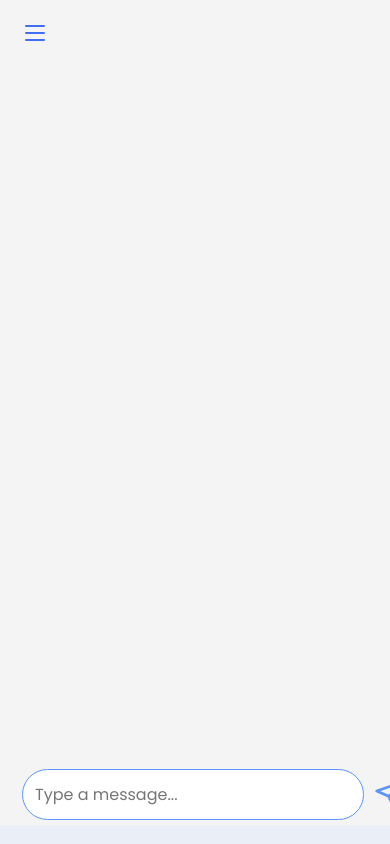
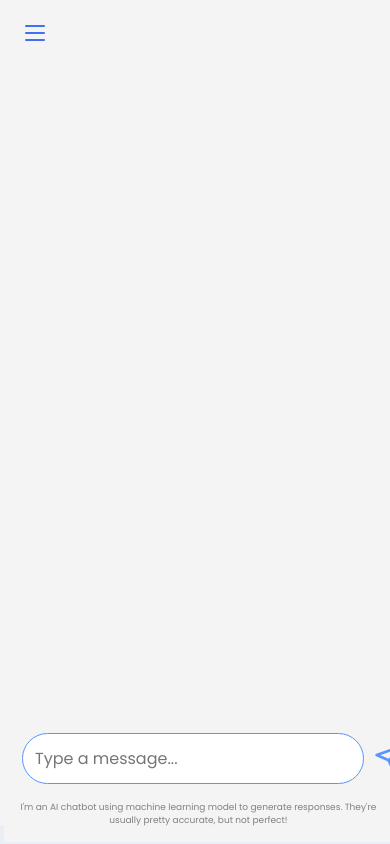
Before and after one commit to Charuni10/upbeat, a React (Create React App) app: page /chat in a window 390 px wide. Built offline with nearby package versions, Linux system fonts and the light colour scheme.

Commit message:
text added in chat , profileview optimised , classify optimised

```diff
--- a/src/pages/chat/chat.css
+++ b/src/pages/chat/chat.css
@@ -1,5 +1,6 @@
 .chatbox {
   margin-left: 90px;
+  margin-bottom: 20px;
 }
 
 .chat {
@@ -11,9 +12,16 @@
   margin-left: 90px;
 }
 
+.intimate {
+  margin: 0 auto;
+  width: 99.7%;
+  overflow: hidden;
+}
+
 @media screen and (max-width: 600px) {
   .chatbox {
     margin-left: 0px;
+    padding-bottom: 25px !important;
   }
 
   .chat {
@@ -26,4 +34,13 @@
   .text {
     margin-left: 0px;
   }
+
+  .intimate {
+    font-size: xx-small !important;
+
+    margin: 0 auto;
+    width: 99.7%;
+    overflow: hidden;
+    padding: 15px 0 !important;
+  }
 }
--- a/src/pages/chat/chat.tsx
+++ b/src/pages/chat/chat.tsx
@@ -49,7 +49,7 @@ export const Chatbot: React.FC = () => {
     <>
       <Navbar />
       <SidebarMobile />
-      <Box p={4} h="100vh" bg="#f4f4f4" className="chat">
+      <Box p={4} h="100vh" className="chat" w={"100%"}>
         {/* Set full screen height */}
         <Box
           borderWidth="1px"
@@ -86,10 +86,11 @@ export const Chatbot: React.FC = () => {
         </Box>
         <Flex
           mt={4}
+          mb={10}
           pos="absolute"
           insetX="0"
-          bottom="0"
-          py={4}
+          bottom={5}
+          py={16}
           px={2}
           className="chatbox"
         >
@@ -121,6 +122,18 @@ export const Chatbot: React.FC = () => {
             />
           </Box>
         </Flex>
+        <Box
+          fontSize={"x-small"}
+          color={"gray"}
+          pos={"absolute"}
+          bottom={2}
+          py={17}
+          className="intimate"
+          backgroundColor={"#f4f4f4"}
+        >
+          I'm an AI chatbot using machine learning model to generate responses.
+          They're usually pretty accurate, but not perfect!
+        </Box>
       </Box>
     </>
   );
--- a/src/pages/home/sidebar.tsx
+++ b/src/pages/home/sidebar.tsx
@@ -10,7 +10,7 @@ const Sidebar = () => {
 
   return (
     <div>
-      <nav className="navbar">
+      <nav className="navbar" style={{ zIndex: "999" }}>
         <ul className="navbar__menu">
           {menuItems.map((item: any) => (
             <li
--- a/src/pages/profile/classify.css
+++ b/src/pages/profile/classify.css
@@ -1,4 +1,5 @@
 .Classify {
+  width: 500px;
   max-width: 500px;
   margin: 10px auto;
   padding: 20px;
@@ -19,10 +20,12 @@
 }
 
 .Classify label {
-    color:#0056b3;
+  color: #0056b3;
   margin-bottom: 0px;
+  text-align: left;
 }
-  .yes , .no{
+.yes,
+.no {
   color: #000 !important;
 }
 
@@ -53,8 +56,21 @@
   border-radius: 5px;
   cursor: pointer;
   transition: background-color 0.3s ease;
+  margin: 0 auto;
 }
 
 .Classify button:hover {
   background-color: #0056b3;
 }
+
+@media screen and (max-width: 600px) {
+  .Classify {
+    width: 320px;
+    max-width: 400px;
+    margin: 10px auto;
+    padding: 20px;
+    background-color: #f7f7f7;
+    border-radius: 8px;
+    box-shadow: 0 0 10px rgba(0, 0, 0, 0.1);
+  }
+}
--- a/src/pages/profile/profile.css
+++ b/src/pages/profile/profile.css
@@ -149,7 +149,7 @@ input[type="button"] {
   .ProfileFormPart1,
   .ProfileFormPart2,
   .ProfileFormPart3 {
-    max-width: 350px;
+    max-width: 330px;
     padding: 5px 10px;
     background-color: #f7f7f7;
     border-radius: 8px;
--- a/src/pages/profileView/profileView.css
+++ b/src/pages/profileView/profileView.css
@@ -26,7 +26,7 @@
 .profile-details {
   margin-bottom: 10px;
   text-align: left;
-  width: 200px;
+  width: 400px;
   margin-left: 100px;
   margin-top: 30px;
 }
```
Lines whose indentation alone changed are shown as unchanged.
